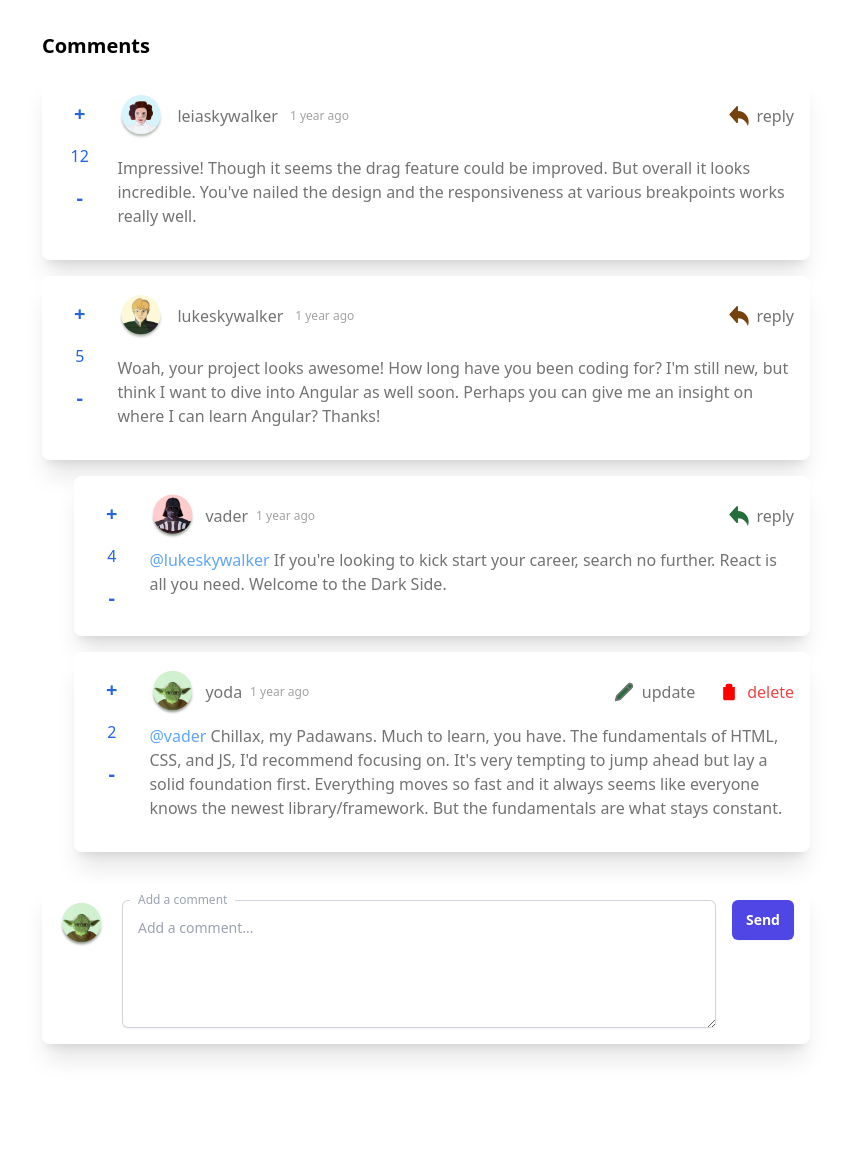
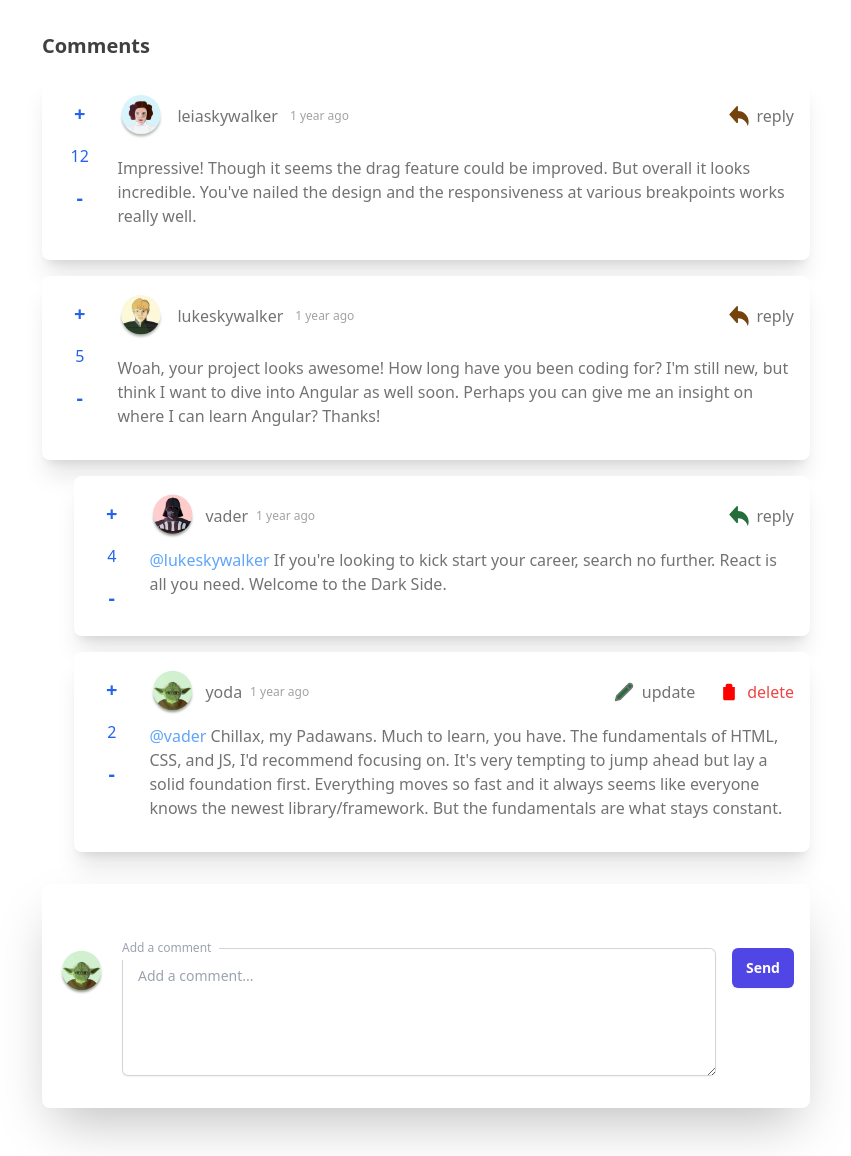
Before and after one commit to Manggigi/comment-section, a SvelteKit app: page / in a window 1280 px wide. Shown: the whole page, without its empty margins (214-1065 px from the left). Before the commit the page ends 1092 px from the top, so only its background shows below. Built offline with nearby package versions, Linux system fonts and the light colour scheme.

Commit message:
feat: Add PostComment component and update comment section styling

```diff
--- /dev/null
+++ b/src/lib/components/PostComment.svelte
@@ -0,0 +1,55 @@
+<script lang="ts">
+	import { addComment } from '$lib/comments';
+	import { currentUser } from '$lib/stores';
+
+	let newComment = '';
+</script>
+
+<div class="p-4 mt-8 pb-8 bg-white rounded-lg text-blue-600 shadow-2xl">
+	<div class="relative mt-4 lg:hidden">
+		<label
+			for="comment"
+			class="block absolute -translate-y-4 bg-white px-2 top-1 left-2 z-10 text-xs font-medium leading-6 text-gray-400"
+		>
+			Add a comment
+		</label>
+		<textarea
+			bind:value={newComment}
+			rows="4"
+			name="comment"
+			id="comment"
+			placeholder="Add a comment..."
+			class="p-4 relative block w-full rounded-md border-0 text-gray-900 shadow-sm ring-1 ring-inset ring-gray-300 placeholder:text-gray-400 focus:ring-2 focus:ring-inset focus:ring-indigo-600 sm:text-sm sm:leading-6"
+		/>
+	</div>
+	<div class="mt-4 pt-8 flex items-center lg:items-start justify-between">
+		<img src={$currentUser.image.png} alt="avatar" class="h-12 w-12 rounded-full" />
+		<div class="relative flex-grow px-4 hidden lg:block">
+			<label
+				for="comment"
+				class="block absolute -translate-y-4 bg-white px-2 top-1 left-2 z-10 text-xs font-medium leading-6 text-gray-400"
+			>
+				Add a comment
+			</label>
+			<textarea
+				bind:value={newComment}
+				rows="4"
+				name="comment"
+				id="comment"
+				placeholder="Add a comment..."
+				class="p-4 relative block w-full rounded-md border-0 text-gray-900 shadow-sm ring-1 ring-inset ring-gray-300 placeholder:text-gray-400 focus:ring-2 focus:ring-inset focus:ring-indigo-600 sm:text-sm sm:leading-6"
+			/>
+		</div>
+		<button
+			type="button"
+			disabled={!newComment}
+			on:click={() => {
+				addComment(newComment, $currentUser);
+				newComment = '';
+			}}
+			class="rounded-md bg-indigo-600 px-3.5 py-2.5 text-sm font-semibold text-white shadow-sm hover:bg-indigo-500 focus-visible:outline focus-visible:outline-2 focus-visible:outline-offset-2 focus-visible:outline-indigo-600"
+		>
+			Send
+		</button>
+	</div>
+</div>
--- a/src/routes/+page.svelte
+++ b/src/routes/+page.svelte
@@ -6,6 +6,7 @@
 		updateComment,
 		upvoteComment
 	} from '$lib/comments';
+	import PostComment from '$lib/components/PostComment.svelte';
 	import Reply from '$lib/components/Reply.svelte';
 	import Modal from '$lib/components/modal.svelte';
 
@@ -86,8 +87,8 @@
 	/>
 {/if}
 
-<div class="mb-12">
-	<h2 class="font-semibold text-xl mt-8">Comments</h2>
+<div class="pb-12">
+	<h2 class="font-semibold text-xl text-neutral-700 pt-8">Comments</h2>
 
 	<ul>
 		{#each $commentsData?.sort((a, b) => b.score - a.score) as comment (comment.id)}
@@ -399,37 +400,5 @@
 	</ul>
 
 	<!-- Add a comment box -->
-	<div
-		class="flex flex-wrap items-start gap-4 p-4 mt-8 bg-white rounded-lg text-blue-600 shadow-xl"
-	>
-		<img src={$currentUser.image.png} alt="avatar" class="h-12 w-12 rounded-full" />
-
-		<div class="flex-grow relative order-first lg:order-none">
-			<label
-				for="comment"
-				class="block absolute -translate-y-4 bg-white px-2 top-1 left-2 z-10 text-xs font-medium leading-6 text-gray-400"
-			>
-				Add a comment
-			</label>
-			<textarea
-				bind:value={newComment}
-				rows="4"
-				name="comment"
-				id="comment"
-				placeholder="Add a comment..."
-				class="p-4 relative block w-full rounded-md border-0 text-gray-900 shadow-sm ring-1 ring-inset ring-gray-300 placeholder:text-gray-400 focus:ring-2 focus:ring-inset focus:ring-indigo-600 sm:text-sm sm:leading-6"
-			/>
-		</div>
-		<button
-			type="button"
-			disabled={!newComment}
-			on:click={() => {
-				addComment(newComment, $currentUser);
-				newComment = '';
-			}}
-			class="rounded-md bg-indigo-600 px-3.5 py-2.5 text-sm font-semibold text-white shadow-sm hover:bg-indigo-500 focus-visible:outline focus-visible:outline-2 focus-visible:outline-offset-2 focus-visible:outline-indigo-600"
-		>
-			Send
-		</button>
-	</div>
+	<PostComment />
 </div>
```
